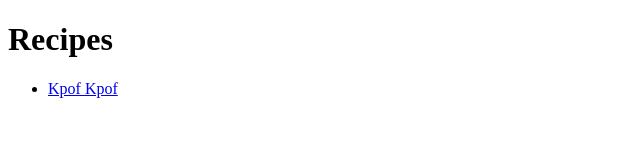
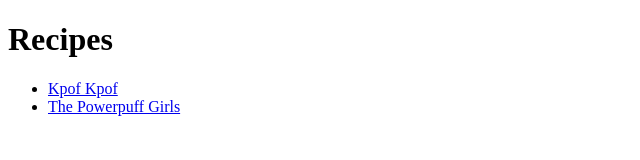
Before and after one commit to vano31/odin-recipes, a plain HTML site: page index.html in a window 1280 px wide. Shown: the whole page, without its empty margins (0-640 px from the left). Drawn offline with Linux system fonts and the light colour scheme.

Commit message:
Add link to ppgs.html

```diff
--- a/index.html
+++ b/index.html
@@ -10,6 +10,7 @@
         <h1>Recipes</h1>
             <ul>
                 <li><a href="./recipes/kpofkpof.html">Kpof Kpof</a></li>
+                <li><a href="./recipes/ppgs.html">The Powerpuff Girls</a></li>
 
 
 
```
